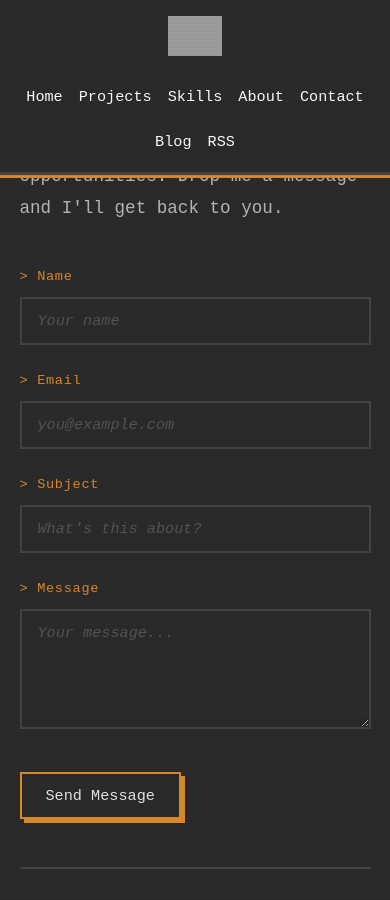
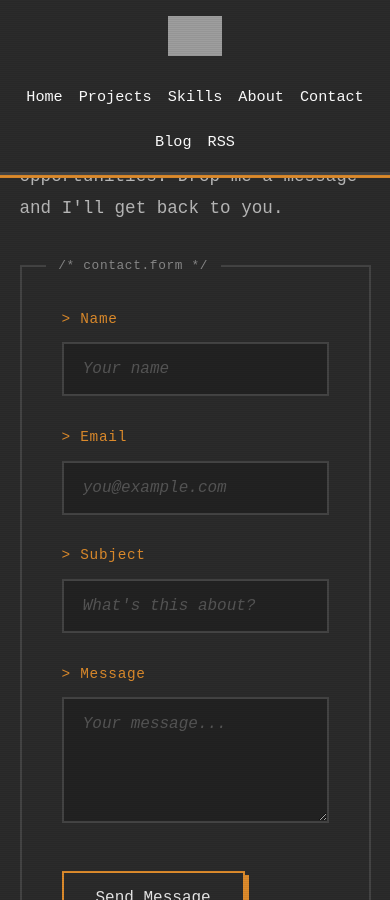
Before and after one commit to Improvedoutlook/Portfolio_Page, a Jekyll site: the page built from index.html, in a window 390 px wide and 900 px high, scrolled down 5297 px. Built offline with Jekyll 4.4.1, drawn with Linux system fonts in a browser that asks for light colours; nearby versions of some CDN libraries; grey boxes are pictures that could not be loaded.

Commit message:
adjusted view of the form submit

```diff
--- a/css/styles.css
+++ b/css/styles.css
@@ -341,7 +341,7 @@
 
 /* Contact Section */
 .contact-content {
-    max-width: 600px;
+    max-width: 900px;
     margin: 0 auto;
 }
 
@@ -354,18 +354,44 @@
 
 /* --- Contact Form --- */
 .contact-form {
+    border: 2px solid #444;
+    padding: 2.5rem;
     margin-bottom: 3rem;
+    position: relative;
+}
+
+.contact-form::before {
+    content: '/* contact.form */';
+    position: absolute;
+    top: -0.8rem;
+    left: 1.5rem;
+    color: #888;
+    background: #2b2b2b;
+    padding: 0 0.8rem;
+    font-size: 0.8rem;
+    letter-spacing: 0.05em;
+}
+
+/* Two-column row for Name + Email */
+.form-row {
+    display: flex;
+    gap: 2rem;
+}
+
+.form-row .form-group {
+    flex: 1;
+    min-width: 0;
 }
 
 .form-group {
-    margin-bottom: 1.5rem;
+    margin-bottom: 1.8rem;
 }
 
 .form-group label {
     display: block;
     color: #DD8B2C;
-    font-size: 0.85rem;
-    margin-bottom: 0.5rem;
+    font-size: 0.9rem;
+    margin-bottom: 0.6rem;
     letter-spacing: 0.05em;
 }
 
@@ -376,12 +402,12 @@
 .form-group input,
 .form-group textarea {
     width: 100%;
-    padding: 0.8rem 1rem;
-    background-color: transparent;
+    padding: 1rem 1.2rem;
+    background-color: rgba(0, 0, 0, 0.2);
     border: 2px solid #444;
     color: #e8e8e8;
     font-family: 'Courier New', Courier, monospace;
-    font-size: 0.95rem;
+    font-size: 1rem;
     transition: border-color 0.2s, box-shadow 0.2s;
     outline: none;
     resize: vertical;
@@ -390,7 +416,8 @@
 .form-group input:focus,
 .form-group textarea:focus {
     border-color: #DD8B2C;
-    box-shadow: 0 0 0 2px rgba(221, 139, 44, 0.15);
+    box-shadow: 0 0 12px rgba(221, 139, 44, 0.1);
+    background-color: rgba(221, 139, 44, 0.03);
 }
 
 .form-group input::placeholder,
@@ -411,6 +438,8 @@
     gap: 0.5rem;
     margin-top: 0.5rem;
     position: relative;
+    font-size: 1rem;
+    padding: 1rem 2rem;
 }
 
 .form-submit:disabled {
@@ -798,4 +827,9 @@
     .numbered-area {
         padding-left: 1.5rem;
     }
+
+    .form-row {
+        flex-direction: column;
+        gap: 0;
+    }
 }
--- a/index.html
+++ b/index.html
@@ -128,6 +128,7 @@
                 <!-- Redirect to prevent the default Web3Forms "thank you" page -->
                 <input type="hidden" name="redirect" value="">
 
+                <div class="form-row">
                     <div class="form-group">
                         <label for="name">Name</label>
                         <input type="text" id="name" name="name" placeholder="Your name" required>
@@ -136,6 +137,7 @@
                     <div class="form-group">
                         <label for="email">Email</label>
                         <input type="email" id="email" name="email" placeholder="you@example.com" required>
+                    </div>
                 </div>
 
                 <div class="form-group">
```
Lines whose indentation alone changed are shown as unchanged.
